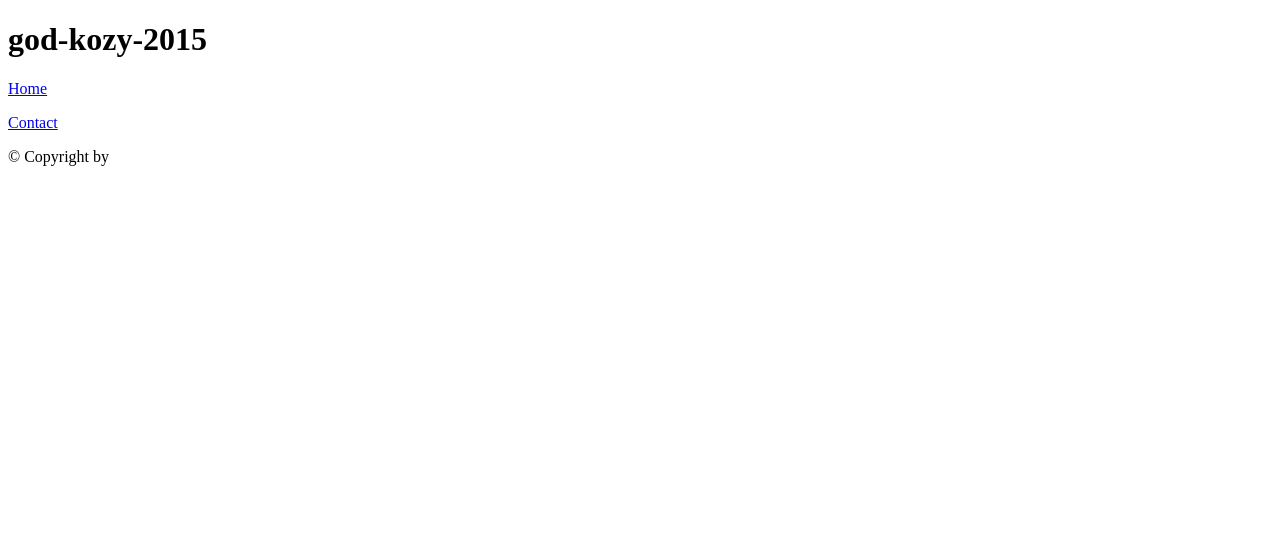
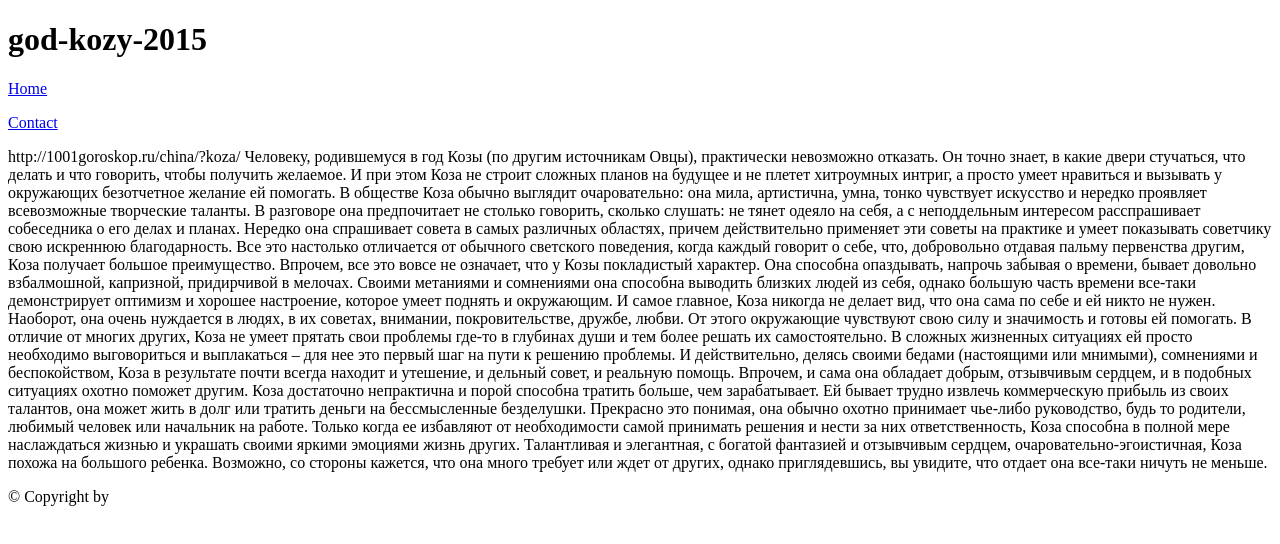
Before and after one commit to icehockeystar/newyear2015, a plain HTML site: page god-kozy-2015.html in a window 1280 px wide. Drawn offline with Linux system fonts and the light colour scheme.

Commit message:
Сырой текст

```diff
--- a/god-kozy-2015.html
+++ b/god-kozy-2015.html
@@ -28,7 +28,13 @@
     </nav>
 
     <div>
-
+    	http://1001goroskop.ru/china/?koza/
+      Человеку, родившемуся в год Козы (по другим источникам Овцы), практически невозможно отказать. Он точно знает, в какие двери стучаться, что делать и что говорить, чтобы получить желаемое. И при этом Коза не строит сложных планов на будущее и не плетет хитроумных интриг, а просто умеет нравиться и вызывать у окружающих безотчетное желание ей помогать.
+В обществе Коза обычно выглядит очаровательно: она мила, артистична, умна, тонко чувствует искусство и нередко проявляет всевозможные творческие таланты. В разговоре она предпочитает не столько говорить, сколько слушать: не тянет одеяло на себя, а с неподдельным интересом расспрашивает собеседника о его делах и планах. Нередко она спрашивает совета в самых различных областях, причем действительно применяет эти советы на практике и умеет показывать советчику свою искреннюю благодарность. Все это настолько отличается от обычного светского поведения, когда каждый говорит о себе, что, добровольно отдавая пальму первенства другим, Коза получает большое преимущество.
+Впрочем, все это вовсе не означает, что у Козы покладистый характер. Она способна опаздывать, напрочь забывая о времени, бывает довольно взбалмошной, капризной, придирчивой в мелочах. Своими метаниями и сомнениями она способна выводить близких людей из себя, однако большую часть времени все-таки демонстрирует оптимизм и хорошее настроение, которое умеет поднять и окружающим. И самое главное, Коза никогда не делает вид, что она сама по себе и ей никто не нужен. Наоборот, она очень нуждается в людях, в их советах, внимании, покровительстве, дружбе, любви. От этого окружающие чувствуют свою силу и значимость и готовы ей помогать.
+В отличие от многих других, Коза не умеет прятать свои проблемы где-то в глубинах души и тем более решать их самостоятельно. В сложных жизненных ситуациях ей просто необходимо выговориться и выплакаться – для нее это первый шаг на пути к решению проблемы. И действительно, делясь своими бедами (настоящими или мнимыми), сомнениями и беспокойством, Коза в результате почти всегда находит и утешение, и дельный совет, и реальную помощь. Впрочем, и сама она обладает добрым, отзывчивым сердцем, и в подобных ситуациях охотно поможет другим.
+Коза достаточно непрактична и порой способна тратить больше, чем зарабатывает. Ей бывает трудно извлечь коммерческую прибыль из своих талантов, она может жить в долг или тратить деньги на бессмысленные безделушки. Прекрасно это понимая, она обычно охотно принимает чье-либо руководство, будь то родители, любимый человек или начальник на работе. Только когда ее избавляют от необходимости самой принимать решения и нести за них ответственность, Коза способна в полной мере наслаждаться жизнью и украшать своими яркими эмоциями жизнь других.
+Талантливая и элегантная, с богатой фантазией и отзывчивым сердцем, очаровательно-эгоистичная, Коза похожа на большого ребенка. Возможно, со стороны кажется, что она много требует или ждет от других, однако приглядевшись, вы увидите, что отдает она все-таки ничуть не меньше.
     </div>
 
     <footer>
```
